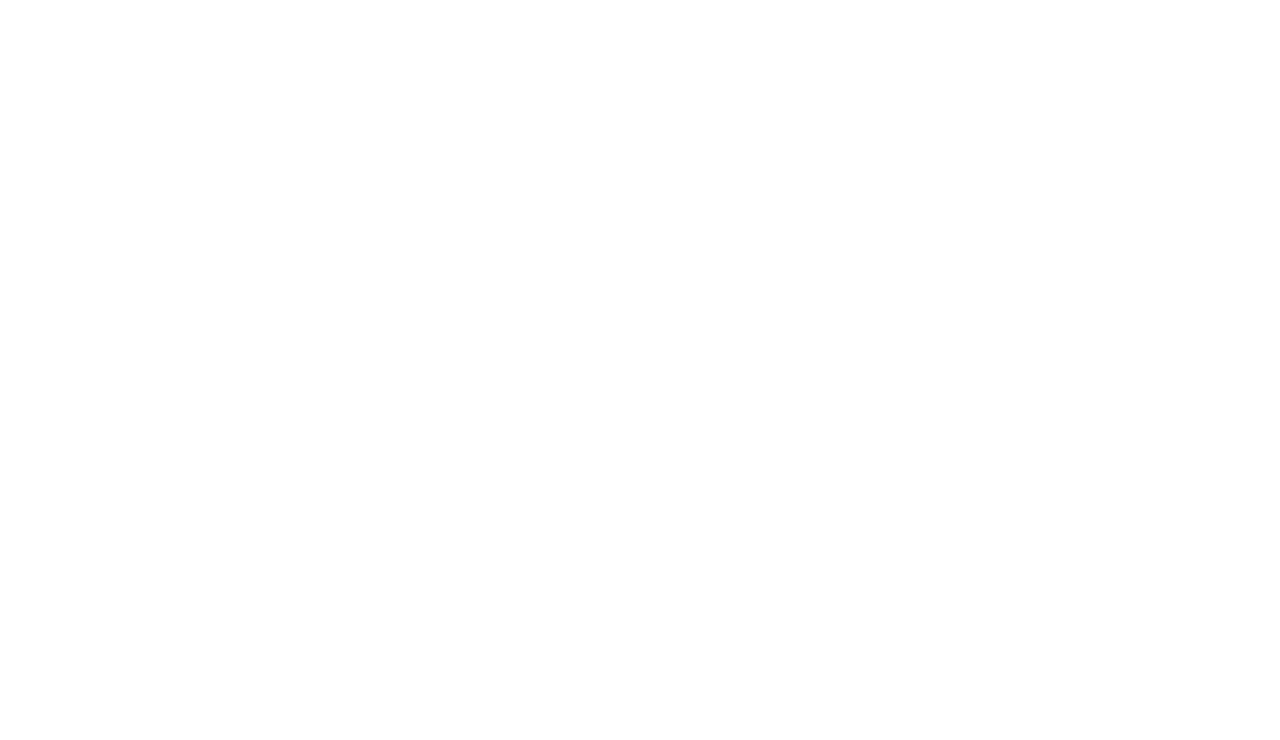
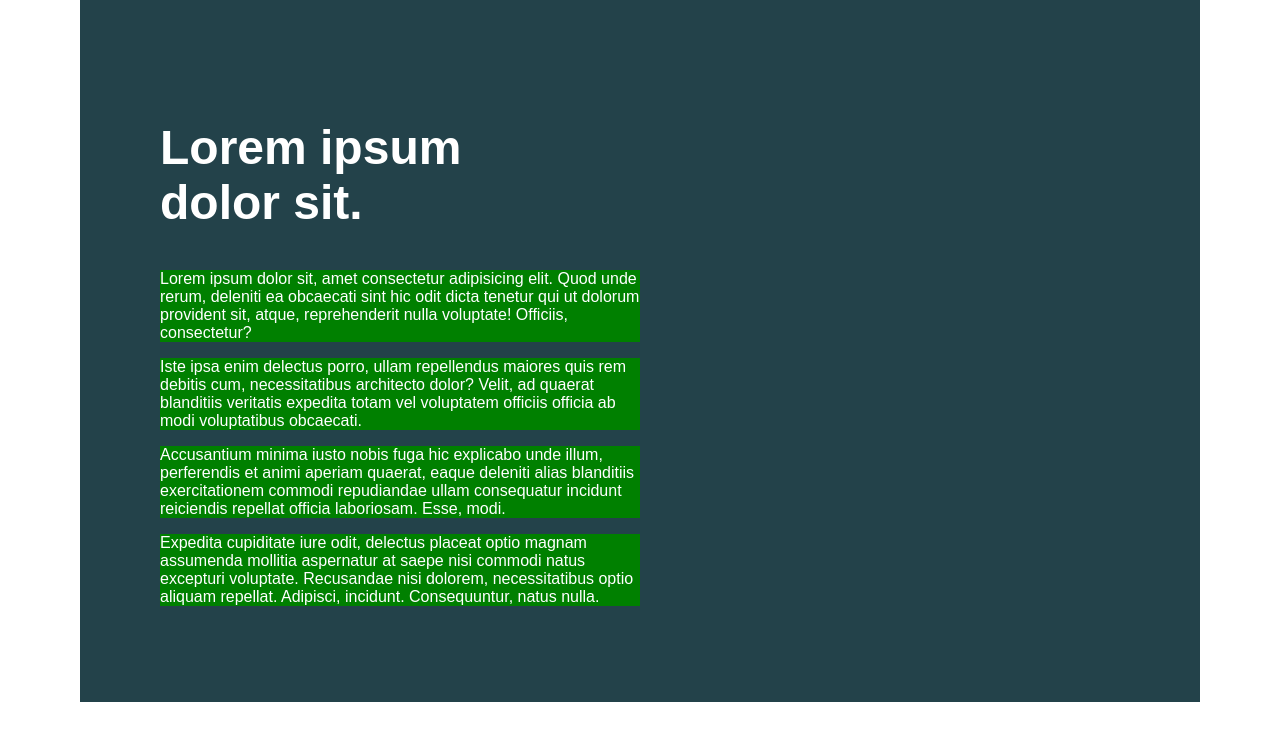
Before and after one commit to tpkhuong/cssResponsiveChallenge, a plain HTML site: page day1/challenge1/ourIndex.html in a window 1280 px wide. Drawn offline with Linux system fonts and the light colour scheme.

Commit message:
day1 challenge completed

```diff
--- a/day1/challenge1/ourIndex.html
+++ b/day1/challenge1/ourIndex.html
@@ -13,11 +13,31 @@
   <body>
     <article class="container">
       <div>
-        <h1 class="title"></h1>
-        <p></p>
-        <p></p>
-        <p></p>
-        <p></p>
+        <h1 class="title">Lorem ipsum dolor sit.</h1>
+        <p>
+          Lorem ipsum dolor sit, amet consectetur adipisicing elit. Quod unde
+          rerum, deleniti ea obcaecati sint hic odit dicta tenetur qui ut
+          dolorum provident sit, atque, reprehenderit nulla voluptate! Officiis,
+          consectetur?
+        </p>
+        <p>
+          Iste ipsa enim delectus porro, ullam repellendus maiores quis rem
+          debitis cum, necessitatibus architecto dolor? Velit, ad quaerat
+          blanditiis veritatis expedita totam vel voluptatem officiis officia ab
+          modi voluptatibus obcaecati.
+        </p>
+        <p>
+          Accusantium minima iusto nobis fuga hic explicabo unde illum,
+          perferendis et animi aperiam quaerat, eaque deleniti alias blanditiis
+          exercitationem commodi repudiandae ullam consequatur incidunt
+          reiciendis repellat officia laboriosam. Esse, modi.
+        </p>
+        <p>
+          Expedita cupiditate iure odit, delectus placeat optio magnam assumenda
+          mollitia aspernatur at saepe nisi commodi natus excepturi voluptate.
+          Recusandae nisi dolorem, necessitatibus optio aliquam repellat.
+          Adipisci, incidunt. Consequuntur, natus nulla.
+        </p>
       </div>
     </article>
     <script src="ourApp.js"></script>
--- a/day1/challenge1/ourStyle.css
+++ b/day1/challenge1/ourStyle.css
@@ -0,0 +1,40 @@
+/* INSTRUCTIONS
+ *
+ * 1) Limit the total width of
+ *    the .intro-conent to about half
+ *    of it's parent
+ *
+ * 2) Stop the text from overflowing
+ *    out the bottom at small screen
+ *    widths
+ *
+ * You may modify the HTML if needed
+ *
+ */
+
+* {
+  box-sizing: border-box;
+}
+
+body {
+  margin: 0;
+  font-family: sans-serif;
+  color: white;
+}
+
+.title {
+  font-size: 3rem;
+  max-width: 12ch;
+}
+
+.container {
+  background-color: #23424a;
+  max-width: 70em;
+  margin: 0 auto;
+  padding: 5em;
+}
+
+p {
+  background-color: green;
+  width: clamp(300px, 50%, 40rem);
+}
```
